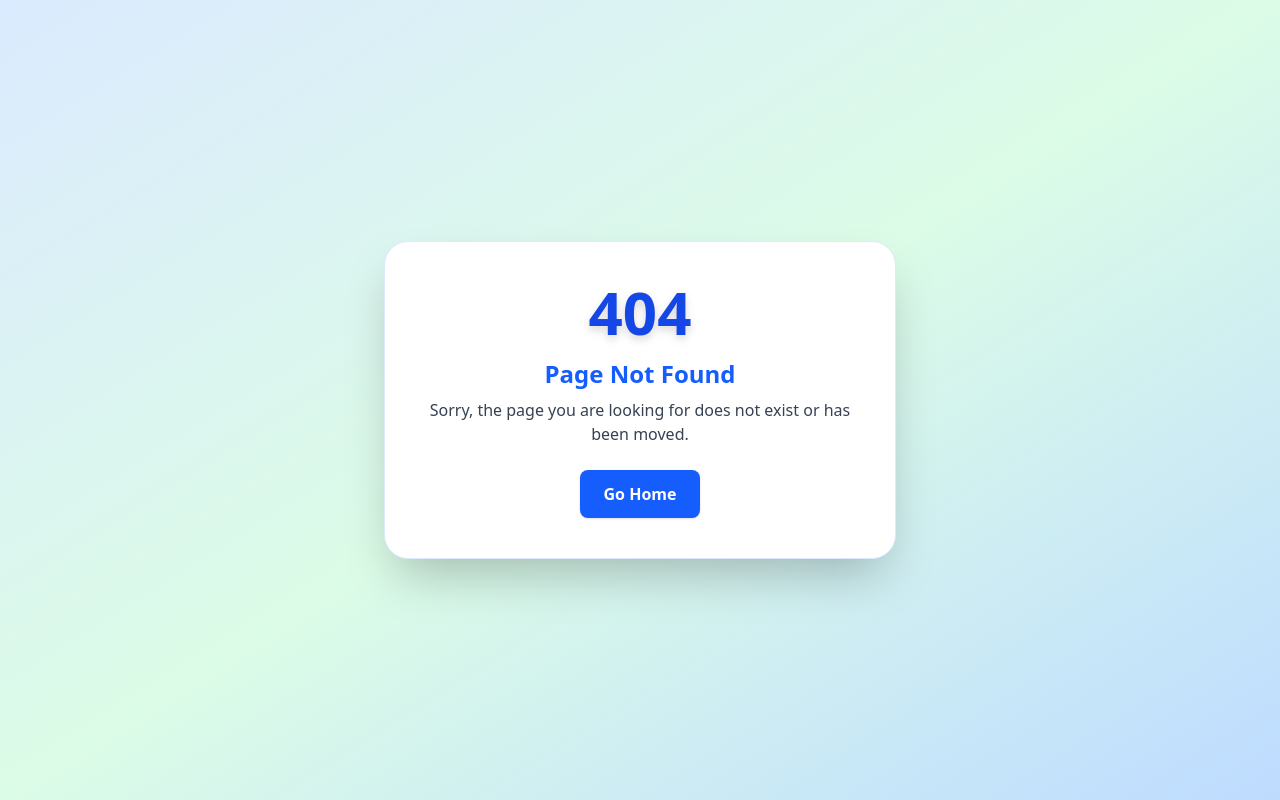
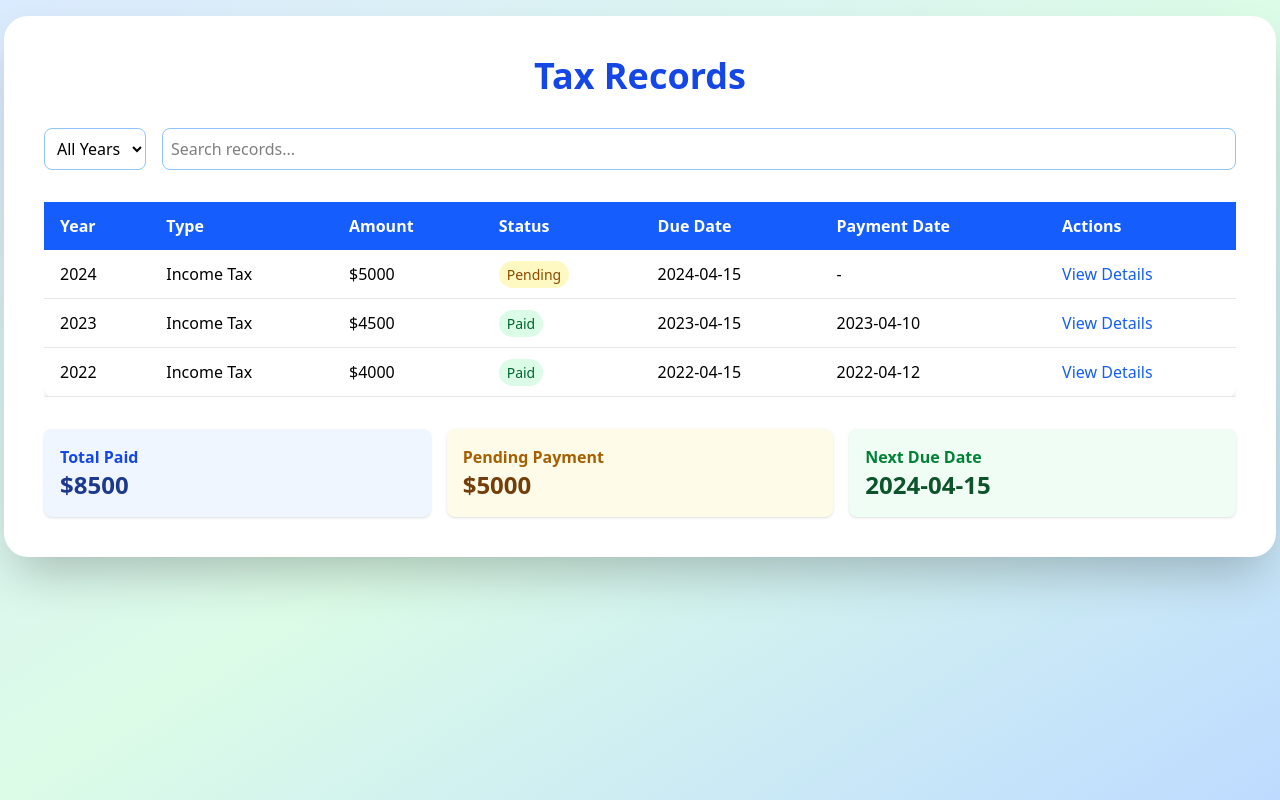
Before and after one commit to Victor23-github/Tax-system, a React (Vite) app in the folder frontend/: page /tax-records in a window 1280 px wide. Before the commit this address had no page. Built offline with nearby package versions, Linux system fonts and the light colour scheme.

Commit message:
add TaxRecord component with filtering and summary features

```diff
--- a/frontend/src/App.jsx
+++ b/frontend/src/App.jsx
@@ -1,11 +1,23 @@
 import { createBrowserRouter, RouterProvider } from 'react-router';
-import Login from './form/login';
-import { Form } from './form/signUp';
-import Hero from './pages/Hero';
-import UserDashboard from './pages/userDashboard';
-import NotFound from './pages/NotFound';
+import { Suspense, lazy } from 'react';
 
-const router = createBrowserRouter([
+// Lazy load components with proper imports
+const Login = lazy(() => import('./form/login'));
+const SignUp = lazy(() => import('./form/signUp')); // Fix Form import
+const Hero = lazy(() => import('./pages/Hero'));
+const UserDashboard = lazy(() => import('./pages/userDashboard'));
+const NotFound = lazy(() => import('./pages/NotFound'));
+const TaxRecord = lazy(() => import('./pages/taxRecord'));
+
+// Loading component
+const Loading = () => (
+  <div className='flex items-center justify-center min-h-screen bg-gradient-to-br from-blue-100 via-green-100 to-blue-200'>
+    <div className='animate-spin rounded-full h-12 w-12 border-4 border-blue-600 border-t-transparent'></div>
+  </div>
+);
+
+// Route configurations
+const routes = [
   {
     path: '/',
     element: <Hero />,
@@ -16,17 +28,29 @@ const router = createBrowserRouter([
   },
   {
     path: '/signup',
-    element: <Form />,
+    element: <SignUp />, // Use the correctly imported SignUp component
   },
   {
     path: '/dashboard',
     element: <UserDashboard />,
   },
   {
+    path: '/tax-records',
+    element: <TaxRecord />,
+  },
+  {
     path: '*',
     element: <NotFound />,
   },
-]);
+];
+
+// Create router with routes
+const router = createBrowserRouter(
+  routes.map((route) => ({
+    ...route,
+    element: <Suspense fallback={<Loading />}>{route.element}</Suspense>,
+  }))
+);
 
 function App() {
   return <RouterProvider router={router} />;
--- a/frontend/src/form/signUp.jsx
+++ b/frontend/src/form/signUp.jsx
@@ -1,6 +1,6 @@
 import React, { useState } from 'react';
 
-export function Form() {
+function SignUp() {
   const [message, setMessage] = useState('');
   const [error, setError] = useState('');
   const [loading, setLoading] = useState(false);
@@ -127,3 +127,4 @@ export function Form() {
     </div>
   );
 }
+export default SignUp;
--- a/frontend/src/index.css
+++ b/frontend/src/index.css
@@ -1,5 +1 @@
 @import "tailwindcss";
-
-body{
-    background: rgb(11, 11, 56);
-}
--- /dev/null
+++ b/frontend/src/pages/taxRecord.jsx
@@ -0,0 +1,167 @@
+import React, { useState } from 'react';
+
+const mockTaxRecords = [
+  {
+    id: 1,
+    year: 2024,
+    amount: 5000,
+    status: 'Pending',
+    type: 'Income Tax',
+    dueDate: '2024-04-15',
+    paymentDate: null,
+  },
+  {
+    id: 2,
+    year: 2023,
+    amount: 4500,
+    status: 'Paid',
+    type: 'Income Tax',
+    dueDate: '2023-04-15',
+    paymentDate: '2023-04-10',
+  },
+  {
+    id: 3,
+    year: 2022,
+    amount: 4000,
+    status: 'Paid',
+    type: 'Income Tax',
+    dueDate: '2022-04-15',
+    paymentDate: '2022-04-12',
+  },
+];
+
+const TaxRecord = () => {
+  const [selectedYear, setSelectedYear] = useState('all');
+  const [searchTerm, setSearchTerm] = useState('');
+
+  const filterRecords = () => {
+    return mockTaxRecords
+      .filter(
+        (record) =>
+          selectedYear === 'all' || record.year.toString() === selectedYear
+      )
+      .filter(
+        (record) =>
+          record.type.toLowerCase().includes(searchTerm.toLowerCase()) ||
+          record.status.toLowerCase().includes(searchTerm.toLowerCase())
+      );
+  };
+
+  return (
+    <div className='min-h-screen bg-gradient-to-br from-blue-100 via-green-100 to-blue-200 py-4 px-1'>
+      <div className='max-w-7xl mx-auto bg-white rounded-3xl shadow-2xl p-3 md:p-10'>
+        <h1 className='text-3xl md:text-4xl font-extrabold text-blue-700 mb-8 text-center'>
+          Tax Records
+        </h1>
+
+        {/* Filters */}
+        <div className='flex flex-col md:flex-row gap-4 mb-8'>
+          <select
+            value={selectedYear}
+            onChange={(e) => setSelectedYear(e.target.value)}
+            className='p-2 border border-blue-300 rounded-lg focus:outline-none focus:border-blue-500'
+          >
+            <option value='all'>All Years</option>
+            <option value='2024'>2024</option>
+            <option value='2023'>2023</option>
+            <option value='2022'>2022</option>
+          </select>
+          <input
+            type='text'
+            placeholder='Search records...'
+            value={searchTerm}
+            onChange={(e) => setSearchTerm(e.target.value)}
+            className='p-2 border border-blue-300 rounded-lg focus:outline-none focus:border-blue-500 flex-grow'
+          />
+        </div>
+
+        {/* Records Table */}
+        <div className='overflow-x-auto'>
+          <table className='w-full border-collapse bg-white rounded-lg shadow'>
+            <thead className='bg-blue-600 text-white'>
+              <tr>
+                <th className='py-3 px-4 text-left'>Year</th>
+                <th className='py-3 px-4 text-left'>Type</th>
+                <th className='py-3 px-4 text-left'>Amount</th>
+                <th className='py-3 px-4 text-left'>Status</th>
+                <th className='py-3 px-4 text-left'>Due Date</th>
+                <th className='py-3 px-4 text-left'>Payment Date</th>
+                <th className='py-3 px-4 text-left'>Actions</th>
+              </tr>
+            </thead>
+            <tbody>
+              {filterRecords().map((record) => (
+                <tr
+                  key={record.id}
+                  className='border-b border-gray-200 hover:bg-blue-50 transition-colors'
+                >
+                  <td className='py-3 px-4'>{record.year}</td>
+                  <td className='py-3 px-4'>{record.type}</td>
+                  <td className='py-3 px-4'>${record.amount}</td>
+                  <td className='py-3 px-4'>
+                    <span
+                      className={`px-2 py-1 rounded-full text-sm ${
+                        record.status === 'Paid'
+                          ? 'bg-green-100 text-green-800'
+                          : 'bg-yellow-100 text-yellow-800'
+                      }`}
+                    >
+                      {record.status}
+                    </span>
+                  </td>
+                  <td className='py-3 px-4'>{record.dueDate}</td>
+                  <td className='py-3 px-4'>{record.paymentDate || '-'}</td>
+                  <td className='py-3 px-4'>
+                    <button
+                      className='text-blue-600 hover:text-blue-800 font-medium'
+                      onClick={() =>
+                        alert(`View details for tax record ${record.id}`)
+                      }
+                    >
+                      View Details
+                    </button>
+                  </td>
+                </tr>
+              ))}
+            </tbody>
+          </table>
+        </div>
+
+        {/* Summary Section */}
+        <div className='mt-8 grid grid-cols-1 md:grid-cols-3 gap-4'>
+          <div className='bg-blue-50 p-4 rounded-lg shadow'>
+            <h3 className='font-semibold text-blue-700'>Total Paid</h3>
+            <p className='text-2xl font-bold text-blue-900'>
+              $
+              {mockTaxRecords.reduce(
+                (sum, record) =>
+                  record.status === 'Paid' ? sum + record.amount : sum,
+                0
+              )}
+            </p>
+          </div>
+          <div className='bg-yellow-50 p-4 rounded-lg shadow'>
+            <h3 className='font-semibold text-yellow-700'>Pending Payment</h3>
+            <p className='text-2xl font-bold text-yellow-900'>
+              $
+              {mockTaxRecords.reduce(
+                (sum, record) =>
+                  record.status === 'Pending' ? sum + record.amount : sum,
+                0
+              )}
+            </p>
+          </div>
+          <div className='bg-green-50 p-4 rounded-lg shadow'>
+            <h3 className='font-semibold text-green-700'>Next Due Date</h3>
+            <p className='text-2xl font-bold text-green-900'>
+              {mockTaxRecords.find((record) => record.status === 'Pending')
+                ?.dueDate || 'No pending dues'}
+            </p>
+          </div>
+        </div>
+      </div>
+    </div>
+  );
+};
+
+export default TaxRecord;
```
